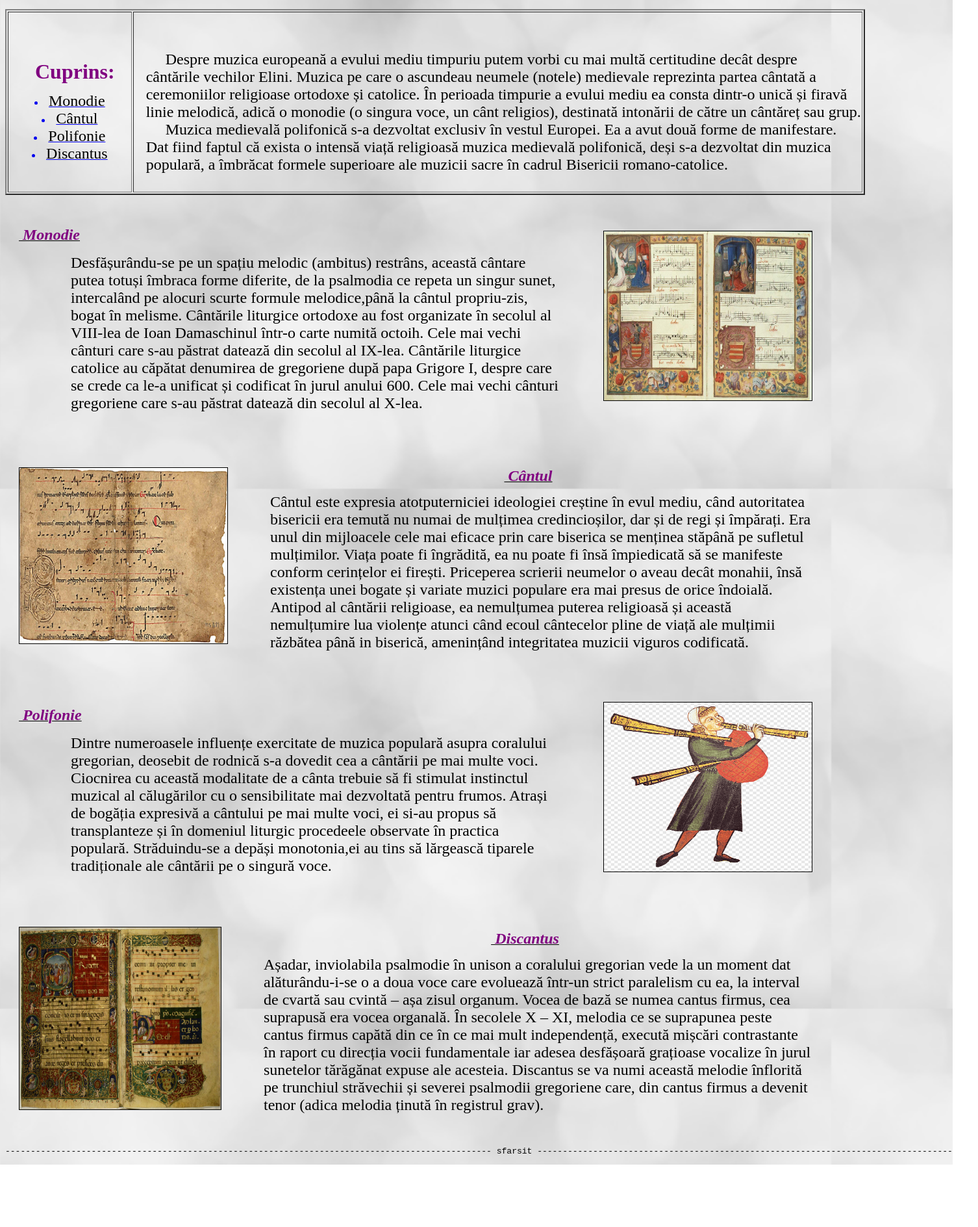
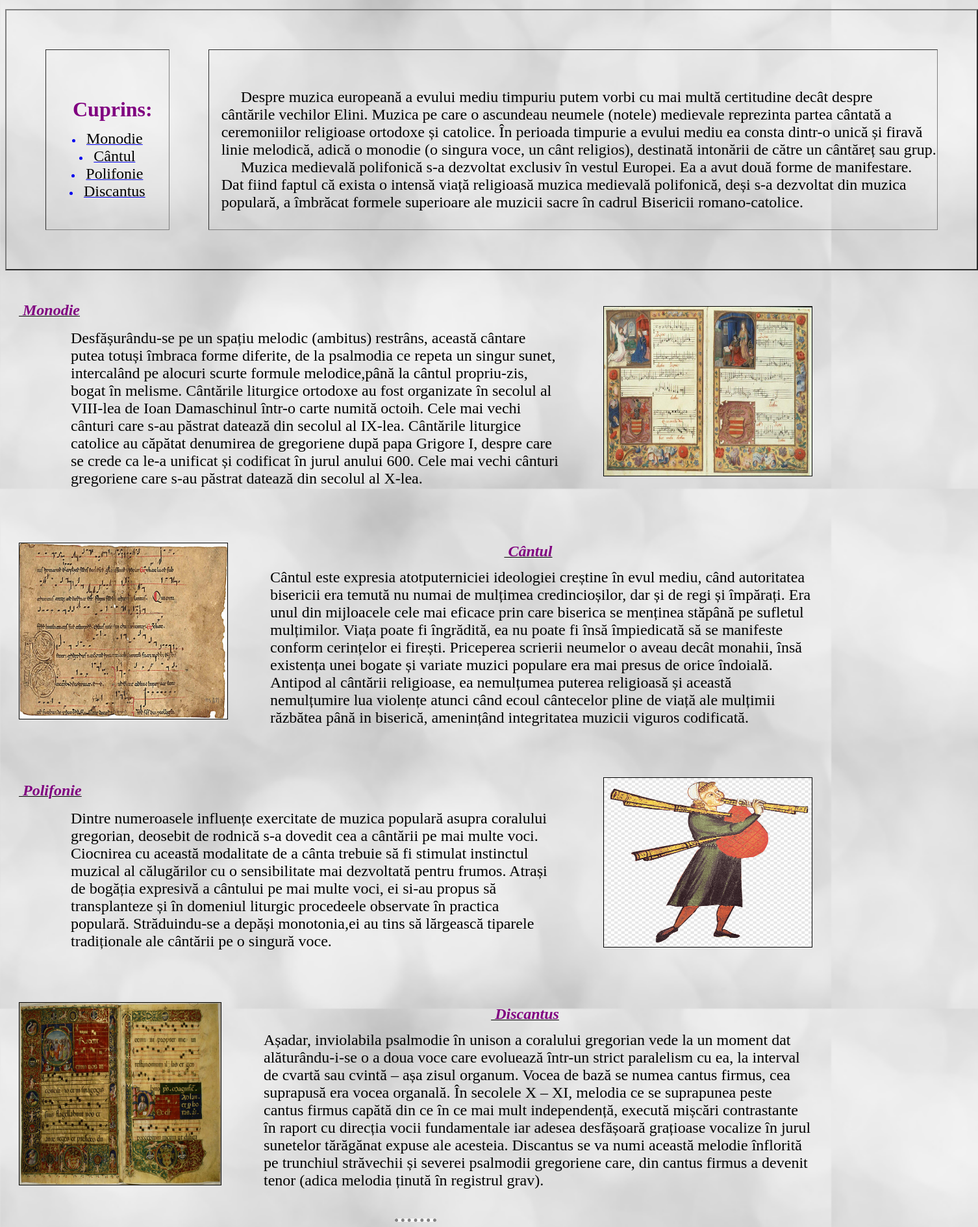
Before and after one commit to Andrei4226/Istoria-muzicii, a plain HTML site: page Muzica in Evul Mediu.html in a window 1280 px wide. Shown: the part 48-1936 px from the top of the page at 65% size, 1506 px wide, since content can reach past the window. Before the commit the page ends 1840 px from the top, so only its background shows below. Drawn offline with Linux system fonts and the light colour scheme; files that its build step writes are made by us from their sources; files whose address does not match are found by name.

Commit message:
Update Muzica in Evul Mediu.html

```diff
--- a/Muzica in Evul Mediu.html
+++ b/Muzica in Evul Mediu.html
@@ -11,12 +11,13 @@
     <title>
         Muzica în Evul Mediu
     </title>
- </head>
+    <link rel="stylesheet" href="css/styles.css">
+</head>
  <body>
     <center>
         <pre><h1><b><u><i><font face = "Calisto MT" size= "6" color="purple">Muzica in Evul Mediu </font></i></b></h1></pre></u>
       </center>
-      <table border="2">
+      <table cellspacing="60" border="2">
         <tr>
           <td>
 <pre><br><ul type= "disc"><b><font face ="Arial Rounded MT Bold" size = "6" color= "purple">Cuprins:   </font></b></ul></pre>
@@ -136,6 +137,6 @@
       </td>
         </tr>
     </table>
-        <pre>------------------------------------------------------------------------------------------------ sfarsit ----------------------------------------------------------------------------------</pre>
+     <hr>
  </body>
 </html>
```
